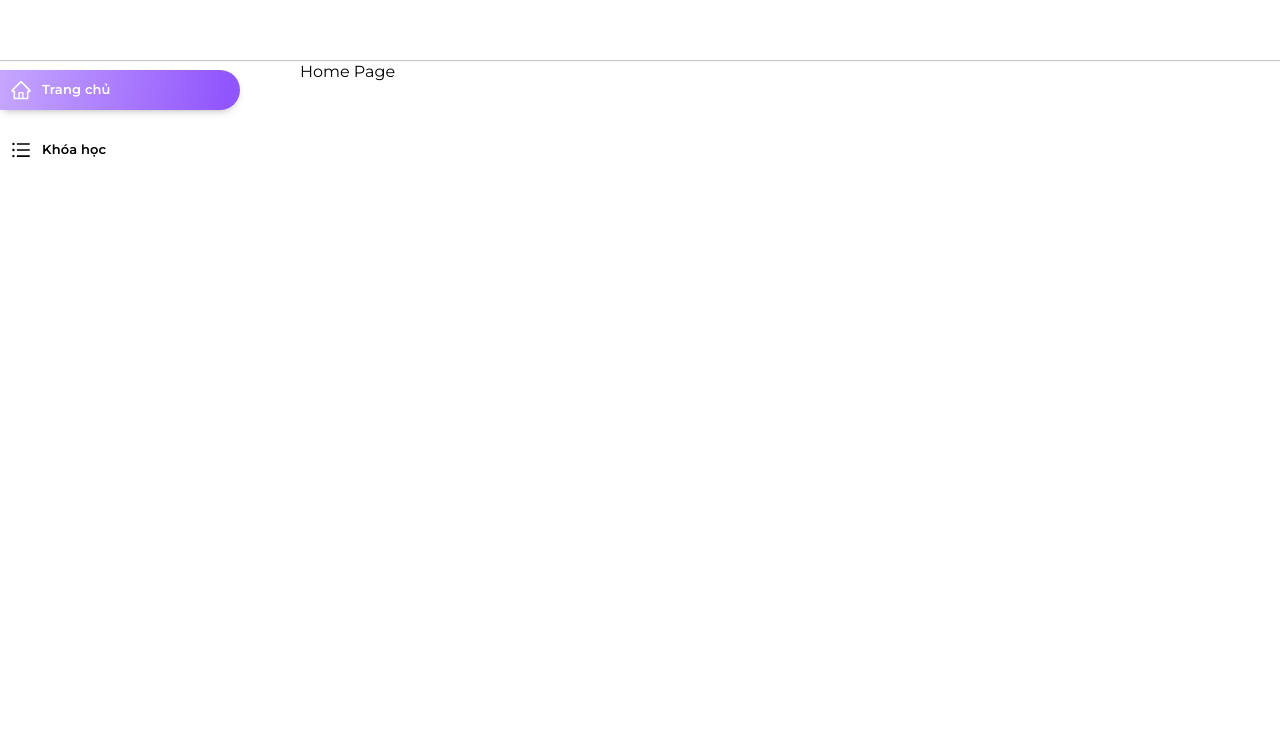
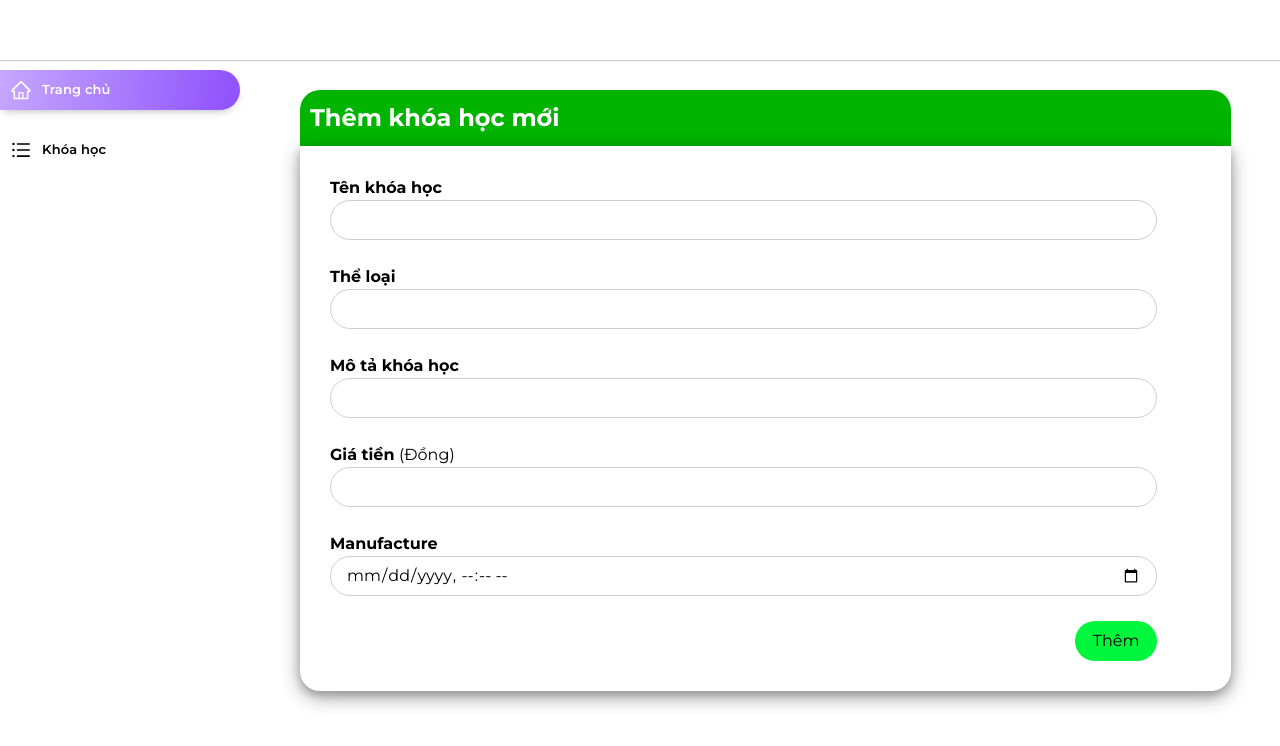
Before and after one commit to SatohJiro/CourseSale, a React (Create React App) app: page / in a window 1280 px wide. Shown: the top 746 px of the page. Built offline with nearby package versions, Linux system fonts and the light colour scheme.

Commit message:
complete add course form

```diff
--- /dev/null
+++ b/src/components/AddCourseForm/AddCourseForm.js
@@ -0,0 +1,61 @@
+import React from 'react';
+import classNames from 'classnames/bind';
+import style from './AddCourseFormStyle.module.scss'
+
+import Header from "~/layout/components/Header";
+import Sidebar from "~/layout/components/Sidebar";
+
+const cx = classNames.bind(style);
+
+function AddCourseForm() {
+
+    window.addEventListener('load', () => {
+        var now = new Date();
+        now.setMinutes(now.getMinutes() - now.getTimezoneOffset());
+        now.setMilliseconds(null)
+        now.setSeconds(null)
+        document.getElementById('current-time').value = now.toISOString().slice(0, -1);
+    });
+
+    return (
+
+        <div>
+            <div className={cx("title")}><p><b>Thêm khóa học mới</b></p></div>
+
+            <form name="add-new-course" action='/add-course'>
+
+                <div class={cx("course-infor")}>
+                    <label><b>Tên khóa học</b></label>
+                    <input type="text"></input>
+                </div>
+
+                <div class={cx("course-infor")}>
+                    <label><b>Thể loại</b></label>
+                    <input type="text"></input>
+                </div>
+
+                <div class={cx("course-infor")}>
+                    <label><b>Mô tả khóa học</b></label>
+                    <input type="text"></input>
+                </div>
+
+                <div class={cx("course-infor")}>
+                    <label><b>Giá tiền </b>(Đồng)</label>
+                    <input type="text"></input>
+                </div>
+
+                <div class={cx("course-infor")}>
+                    <label><b>Manufacture</b></label>
+                    <input type="datetime-local" id="current-time"></input>
+                </div>
+
+                <div class={cx("btn-container")}>
+                    <button type="submit">Thêm</button>
+                </div>
+
+            </form>
+
+        </div>
+    );
+}
+export default AddCourseForm;
--- /dev/null
+++ b/src/components/AddCourseForm/AddCourseFormStyle.module.scss
@@ -0,0 +1,48 @@
+.title {
+    padding: 10px 10px;
+    max-width: 95%;
+    background-color: rgb(0, 180, 0);
+    margin-top: 30px;
+    border-radius: 20px 20px 0 0;
+
+    p {
+        font-size: x-large;
+        color: white;
+    }
+
+}
+
+form {
+    border-radius: 0 0 20px 20px;
+    max-width: 95%;
+    box-shadow: 0 0 0 0 rgba(0, 0, 0, 0.2), 0 6px 20px 0 rgba(0, 0, 0, 0.19), 0 4px 8px 0 rgba(0, 0, 0, 0.2), 0 6px 20px 0 rgba(0, 0, 0, 0.19);
+    padding: 30px;
+
+    .course-infor {
+        display: flex;
+        flex-direction: column;
+        margin-bottom: 25px;
+
+        input {
+            padding: 0 15px;
+            border-radius: 20px;
+            height: 40px;
+            max-width: 95%;
+            border: 1px solid rgb(206, 206, 206);
+        }
+
+    }
+
+    .btn-container {
+        max-width: 95%;
+        display: flex;
+        justify-content: end;
+        button {
+            height: 40px;
+            border-radius: 20px;
+            width: 10%;
+            background-color: rgb(0, 245, 61);
+        }
+    }
+
+}
--- /dev/null
+++ b/src/components/AddCourseForm/index.js
@@ -0,0 +1,2 @@
+import AddCourseForm from "./AddCourseForm";
+export default AddCourseForm;
--- a/src/pages/Home/index.js
+++ b/src/pages/Home/index.js
@@ -1,5 +1,8 @@
+import React from "react";
+import AddCourseForm from "~/components/AddCourseForm";
+
 function Home() {
-    return ( <h2>Home Page</h2> );
+    return (<AddCourseForm />);
 }
 
 export default Home;
```
